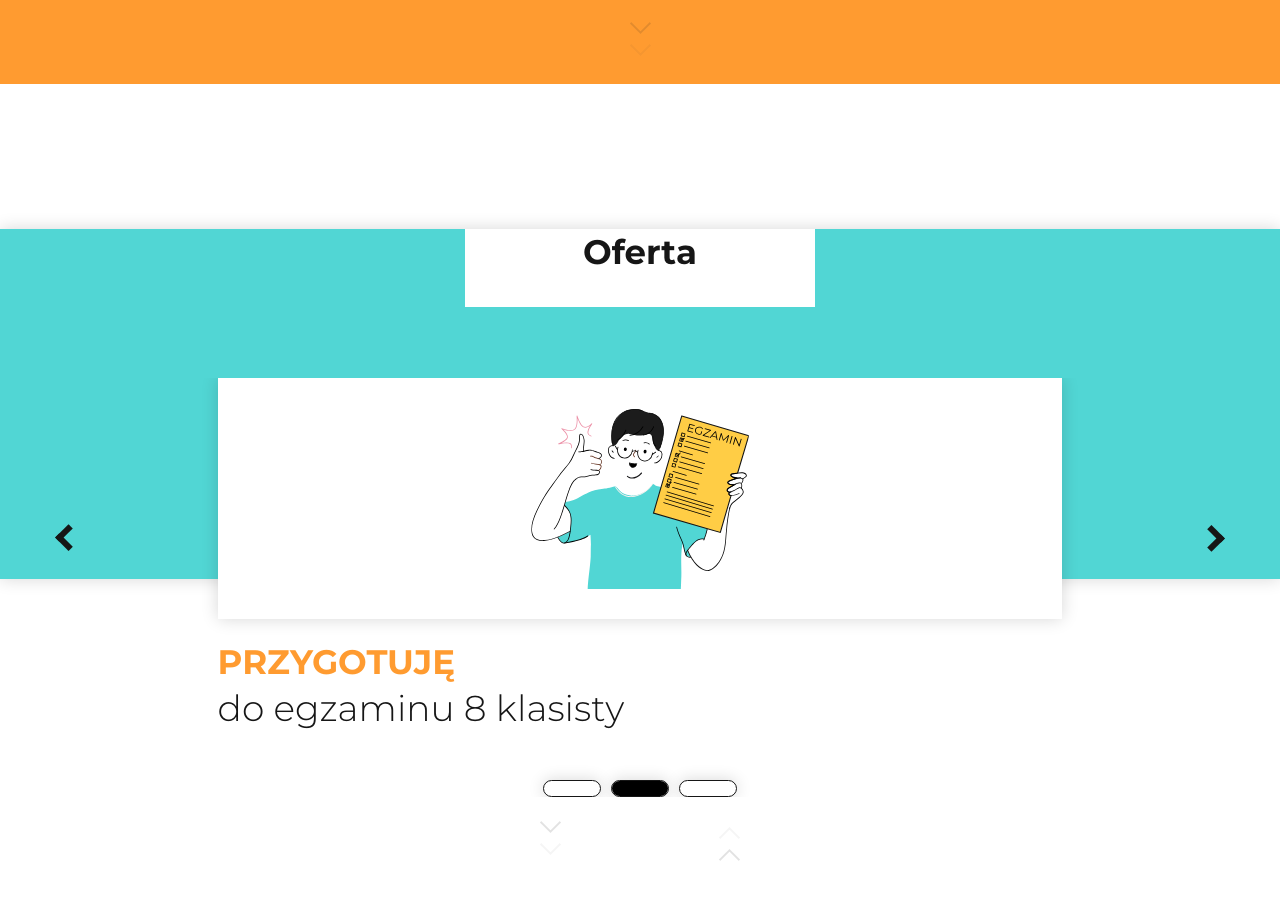
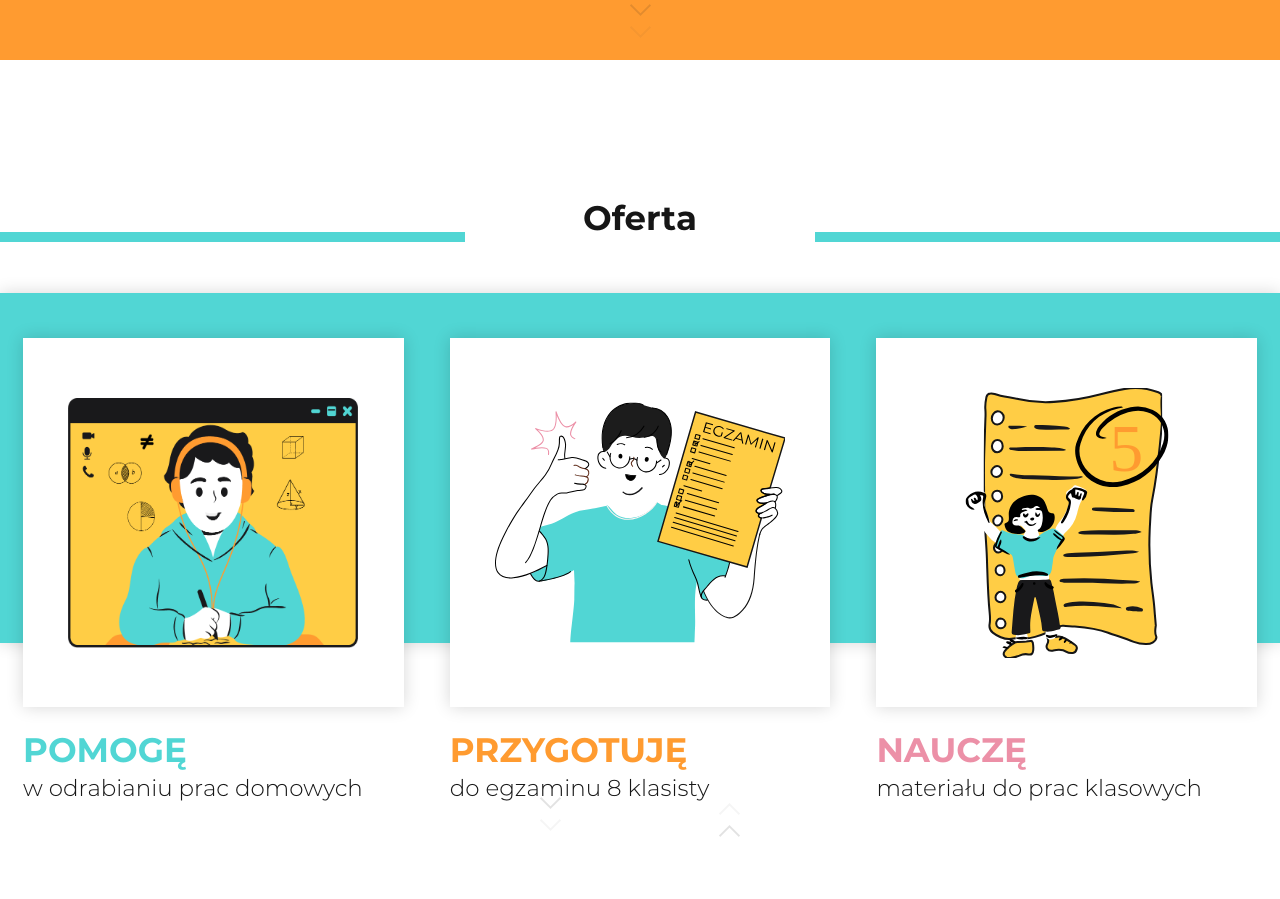
Before and after one commit to MaciejCierpikowski/portfolio, a Next.js app in the folder frontend/: page / in a window 1280 px wide. Shown: the part 740-1639 px from the top of the page. After the commit the page ends 1615 px from the top, so only its background shows below. Built offline with nearby package versions, Linux system fonts and the light colour scheme.

Commit message:
feat: improvement style

```diff
--- a/frontend/components/carousel/index.tsx
+++ b/frontend/components/carousel/index.tsx
@@ -1,5 +1,7 @@
 import React, { ReactNode, useEffect, useState } from "react";
 import { useSwipeable } from "react-swipeable";
+import { useWindowResize } from "../../hooks/useWindowResize";
+import { getBreakpoint } from "../../utils/getCurrentBreakPoint";
 import ArrowSingle from "../arrowSingle";
 
 import {
@@ -14,10 +16,15 @@ import {
 interface ICarouselItem {
   children: ReactNode;
   width?: number;
+  disable: boolean;
 }
 
-export const CarouselItem = ({ children, width }: ICarouselItem) => {
-  return <WrapperItem style={{ width: width }}>{children}</WrapperItem>;
+export const CarouselItem = ({ children, width, disable }: ICarouselItem) => {
+  return (
+    <WrapperItem disable={disable} style={{ width: width }}>
+      {children}
+    </WrapperItem>
+  );
 };
 
 interface IDots {
@@ -37,11 +44,13 @@ export const Dots = ({ length, active }: IDots) => {
 
 interface ICarousel {
   children: ReactNode;
+  disable: boolean;
 }
 
-const Carousel = ({ children }: ICarousel) => {
+const Carousel = ({ children, disable }: ICarousel) => {
   const [activeIndex, setActiveIndex] = useState(0);
   const [paused, setPaused] = useState(false);
+  const windowSize = useWindowResize();
 
   const updateIndex = (newIndex: number) => {
     if (newIndex < 0) {
@@ -53,31 +62,41 @@ const Carousel = ({ children }: ICarousel) => {
     setActiveIndex(newIndex);
   };
 
-  useEffect(() => {
-    const interval = setInterval(() => {
-      if (!paused) {
-        updateIndex(activeIndex + 1);
-      }
-    }, 3000);
+  // useEffect(() => {
+  //   if (disable) return;
 
-    return () => {
-      if (interval) {
-        clearInterval(interval);
-      }
-    };
-  });
+  //   const interval = setInterval(() => {
+  //     if (!paused) {
+  //       updateIndex(activeIndex + 1);
+  //     }
+  //   }, 3000);
+
+  //   return () => {
+  //     if (interval) {
+  //       clearInterval(interval);
+  //     }
+  //   };
+  // });
 
   const handlers = useSwipeable({
     onSwipedLeft: () => updateIndex(activeIndex + 1),
     onSwipedRight: () => updateIndex(activeIndex - 1),
   });
 
+  const widthBreakpoints = {
+    isLaptopXL: 26,
+    isLaptopL: 26,
+    isLaptop: 30,
+    isMobile: 0,
+  };
+
   return (
     <Wrapper
-      {...handlers}
-      onMouseEnter={() => setPaused(true)}
-      onMouseLeave={() => setPaused(false)}
+      {...(!disable && handlers)}
+      {...(!disable && { onMouseEnter: () => setPaused(true) })}
+      {...(!disable && { onMouseLeave: () => setPaused(false) })}
     >
+      {!disable && (
         <ArrowSingleWrapper direction="LEFT">
           <ArrowSingle
             direction="LEFT"
@@ -86,12 +105,21 @@ const Carousel = ({ children }: ICarousel) => {
             }}
           />
         </ArrowSingleWrapper>
+      )}
 
-      <Inner style={{ transform: `translateX(-${activeIndex * 100}%)` }}>
+      <Inner
+        disable={disable}
+        style={{ transform: `translateX(-${activeIndex * 100}%)` }}
+      >
         {React.Children.map(children, (child: any, index) => {
-          return React.cloneElement(child, { width: "66%" });
+          return React.cloneElement(child, {
+            width: disable
+              ? widthBreakpoints[getBreakpoint(windowSize[0])!] + "%"
+              : "66%",
+          });
         })}
       </Inner>
+      {!disable && (
         <ArrowSingleWrapper direction="RIGHT">
           <ArrowSingle
             direction="RIGHT"
@@ -100,8 +128,8 @@ const Carousel = ({ children }: ICarousel) => {
             }}
           />
         </ArrowSingleWrapper>
-
-      <Dots length={3} active={activeIndex} />
+      )}
+      {!disable && <Dots length={3} active={activeIndex} />}
     </Wrapper>
   );
 };
--- a/frontend/components/carousel/style.ts
+++ b/frontend/components/carousel/style.ts
@@ -3,15 +3,15 @@ import styled from "styled-components";
 interface Props {
   direction?: "LEFT" | "RIGHT";
   active?: boolean;
+  disable?: boolean;
 }
 
-export const WrapperItem = styled.div`
+export const WrapperItem = styled.div<Props>`
   display: inline-flex;
   align-items: center;
   justify-content: center;
 
-  width: 70%;
-  margin: 0 17%;
+  margin: 0 ${({ disable }) => (disable ? "1.8%" : "17%")};
 `;
 
 export const Wrapper = styled.div`
@@ -19,9 +19,17 @@ export const Wrapper = styled.div`
   position: relative;
 `;
 
-export const Inner = styled.div`
+export const Inner = styled.div<Props>`
   white-space: nowrap;
   transition: transform 0.3s;
+
+  ${({ disable }) =>
+    disable &&
+    `
+    display: flex;
+    align-items: center;
+    justify-content: center;
+  `}
 `;
 
 export const ArrowSingleWrapper = styled.div<Props>`
--- a/frontend/containers/homePage/style.ts
+++ b/frontend/containers/homePage/style.ts
@@ -18,8 +18,13 @@ export const WrapperInfo = styled.div`
   justify-content: space-between;
   flex-wrap: wrap;
   width: 100%;
-  height: 47.4444444vh;
-  margin-top: 18.5185185vh;
+  height: 46.4444444vh;
+  margin-top: 16.518518vh;
+
+  @media (min-width: ${(props) => props.theme.sizes.laptop}px) {
+    margin-top: 18.5185185vh;
+    height: 47.4444444vh;
+  }
 `;
 
 export const HeaderWrapper = styled.div`
@@ -129,4 +134,7 @@ export const BottomRectangle = styled.div`
   button {
     margin-top: 40px;
   }
+  @media (min-width: ${(props) => props.theme.sizes.laptop}px) {
+    height: 34vh;
+  }
 `;
--- a/frontend/containers/offerPage/index.tsx
+++ b/frontend/containers/offerPage/index.tsx
@@ -16,9 +16,44 @@ import {
 import { useTheme } from "styled-components";
 import ArrowWrapper from "../../components/arrowWrapper";
 import Carousel, { CarouselItem } from "../../components/carousel";
+import { useWindowResize } from "../../hooks/useWindowResize";
+import { getBreakpoint } from "../../utils/getCurrentBreakPoint";
 
 const OfferPage = () => {
   const theme = useTheme();
+  const windowSize = useWindowResize();
+
+  const isLaptop = windowSize[0] >= theme.sizes.laptop;
+
+  const data = [
+    {
+      alt: "image_pomogę",
+      src: "/assets/image_pomogę.png",
+      width: { isLaptopXL: 400, isLaptopL: 320, isLaptop: 290, isMobile: 220 },
+      height: { isLaptopXL: 320, isLaptopL: 250, isLaptop: 250, isMobile: 180 },
+      color: theme.palette.common.green,
+      headlineText: "Pomogę",
+      text: "w odrabianiu prac domowych",
+    },
+    {
+      alt: "image_przygotuję",
+      src: "/assets/image_przygotuję.svg",
+      width: { isLaptopXL: 400, isLaptopL: 320, isLaptop: 290, isMobile: 220 },
+      height: { isLaptopXL: 331, isLaptopL: 255, isLaptop: 255, isMobile: 180 },
+      color: theme.palette.common.orange,
+      headlineText: "Przygotuję",
+      text: "do egzaminu 8 klasisty",
+    },
+    {
+      alt: "image_nauczę",
+      src: "/assets/image_nauczę.svg",
+      width: { isLaptopXL: 301, isLaptopL: 260, isLaptop: 260, isMobile: 220 },
+      height: { isLaptopXL: 359, isLaptopL: 270, isLaptop: 270, isMobile: 180 },
+      color: theme.palette.common.red,
+      headlineText: "Nauczę",
+      text: "materiału do prac klasowych",
+    },
+  ];
 
   return (
     <Wrapper>
@@ -27,58 +62,23 @@ const OfferPage = () => {
         <Header>Oferta</Header>
       </HeaderWrapper>
 
-      <Carousel>
-        <CarouselItem>
+      <Carousel disable={isLaptop}>
+        {data.map((item) => (
+          <CarouselItem disable={isLaptop}>
             <CardWrapper>
               <Card>
                 <Image
-                alt="image_pomogę"
-                src="/assets/image_pomogę.png"
-                // fill
-                // width={400}
-                // height={320}
-                width={220}
-                height={180}
+                  alt={item.alt}
+                  src={item.src}
+                  width={item.width[getBreakpoint(windowSize[0])!]}
+                  height={item.height[getBreakpoint(windowSize[0])!]}
                 />
               </Card>
-            <Headline color={theme.palette.common.green}>Pomogę</Headline>
-            <Text>w odrabianiu prac domowych</Text>
+              <Headline color={item.color}>{item.headlineText}</Headline>
+              <Text>{item.text}</Text>
             </CardWrapper>
           </CarouselItem>
-        <CarouselItem>
-          <CardWrapper>
-            <Card>
-              <Image
-                alt="image_przygotuję"
-                src="/assets/image_przygotuję.svg"
-                // fill
-                // width={400}
-                // height={331}
-                width={220}
-                height={180}
-              />
-            </Card>
-            <Headline color={theme.palette.common.orange}>Przygotuję</Headline>
-            <Text>do egzaminu 8 klasisty</Text>
-          </CardWrapper>
-        </CarouselItem>
-        <CarouselItem>
-          <CardWrapper>
-            <Card>
-              <Image
-                alt="image_nauczę"
-                src="/assets/image_nauczę.svg"
-                // fill
-                // width={301}
-                // height={359}
-                width={220}
-                height={180}
-              />
-            </Card>
-            <Headline color={theme.palette.common.red}>Nauczę</Headline>
-            <Text>materiału do prac klasowych</Text>
-          </CardWrapper>
-        </CarouselItem>
+        ))}
       </Carousel>
 
       <Background />
--- a/frontend/containers/offerPage/style.ts
+++ b/frontend/containers/offerPage/style.ts
@@ -20,6 +20,10 @@ export const CardWrapper = styled.div`
 
   height: 44vh;
   width: 100%;
+
+  @media (min-width: ${(props) => props.theme.sizes.laptop}px) {
+    height: 66vh;
+  }
 `;
 
 export const Card = styled.div`
@@ -60,7 +64,7 @@ export const Background = styled.div`
   @media (min-width: ${(props) => props.theme.sizes.laptop}px) {
     transform: translate(-50%, -50%);
 
-    top: 40%;
+    top: 51%;
     left: 50%;
     bottom: inherit;
 
@@ -77,6 +81,12 @@ export const Text = styled.p`
   margin: 0;
 
   @media (min-width: ${(props) => props.theme.sizes.laptop}px) {
+    font: normal normal 300 23px/29px var(--font-montserrat);
+  }
+  @media (min-width: ${(props) => props.theme.sizes.laptopL}px) {
+    font: normal normal 300 28px/35px var(--font-montserrat);
+  }
+  @media (min-width: ${(props) => props.theme.sizes.laptopXL}px) {
     font: normal normal 300 36px/44px var(--font-montserrat);
   }
 `;
@@ -86,7 +96,7 @@ export const Line = styled.div`
   border: 3px solid ${(props) => props.theme.palette.common.green};
 
   @media (min-width: ${(props) => props.theme.sizes.laptop}px) {
-    border: 10px solid ${(props) => props.theme.palette.common.green};
+    border: 5px solid ${(props) => props.theme.palette.common.green};
   }
 `;
 
@@ -106,6 +116,7 @@ export const Header = styled.h1`
   @media (min-width: ${(props) => props.theme.sizes.laptop}px) {
     width: 350px;
     height: 78px;
+    margin-top: 15px;
   }
 `;
 
@@ -115,7 +126,7 @@ export const HeaderWrapper = styled.div`
   margin-top: 11.7vh;
 
   @media (min-width: ${(props) => props.theme.sizes.laptop}px) {
-    padding: 100px 0;
-    margin-top: 9.26vh;
+    padding: 100px 0 65px 0;
+    margin-top: 9vh;
   }
 `;
--- /dev/null
+++ b/frontend/utils/getCurrentBreakPoint.ts
@@ -0,0 +1,15 @@
+import { useTheme } from "styled-components";
+
+export const getBreakpoint = (width: number) => {
+  const theme = useTheme();
+
+  if (width < theme.sizes.laptop) {
+    return "isMobile";
+  } else if (width >= theme.sizes.laptop && width < theme.sizes.laptopL) {
+    return "isLaptop";
+  } else if (width >= theme.sizes.laptopL && width < theme.sizes.laptopXL) {
+    return "isLaptopL";
+  } else if (width >= theme.sizes.laptopXL) {
+    return "isLaptopXL";
+  }
+};
```
Lines whose indentation alone changed are shown as unchanged.
